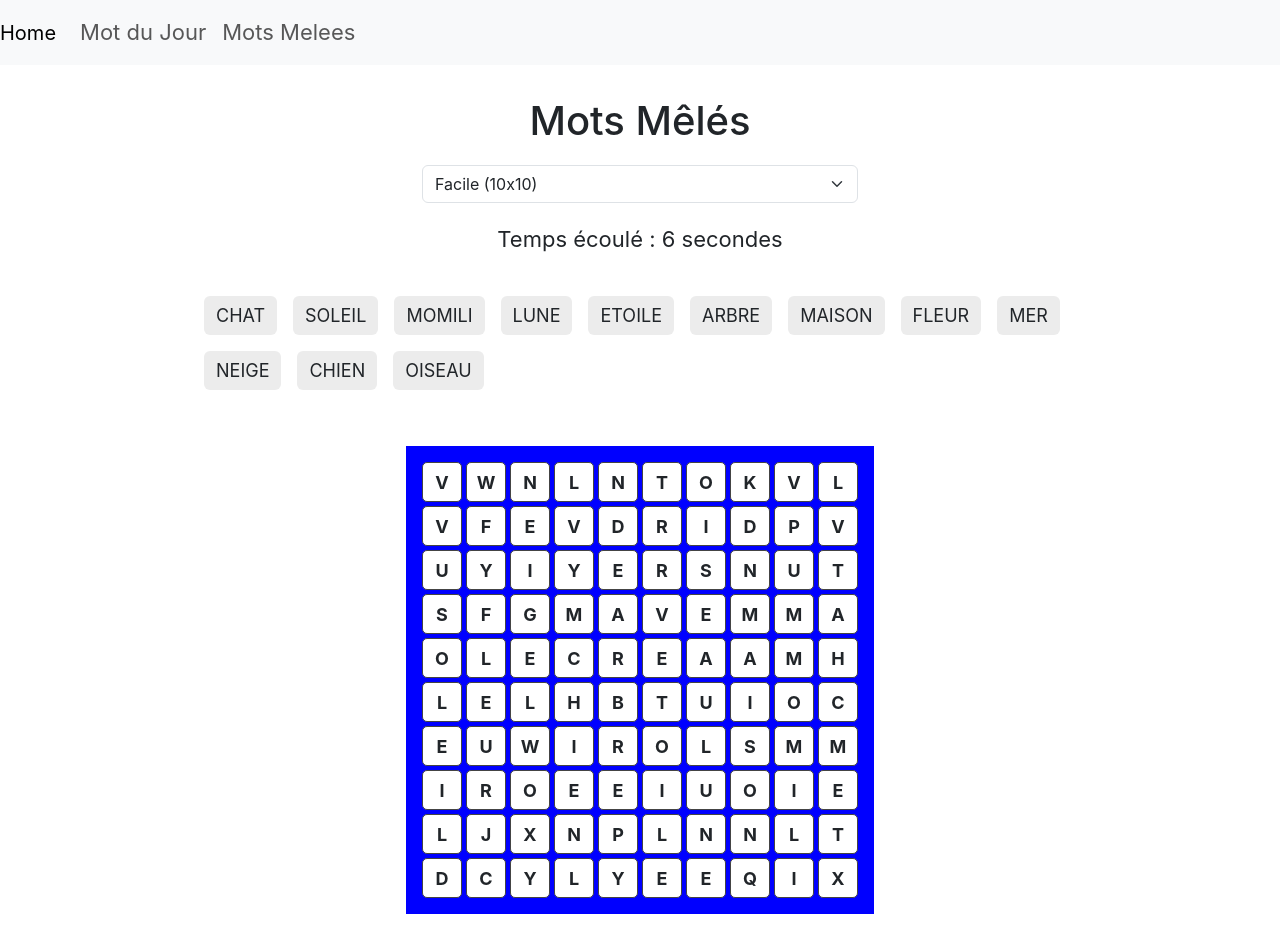
After one commit to hugopicot/projet-web-ESEO, a PHP site: page /jeu-mot-melee.php in a window 1280 px wide. The commit adds this page. Run offline with PHP 8.4, Linux system fonts and the light colour scheme.

Commit message:
changes to mot-melee

```diff
--- /dev/null
+++ b/php/jeu-mot-melee.php
@@ -0,0 +1,293 @@
+<!DOCTYPE html>
+<html lang="fr">
+<head>
+    <meta charset="UTF-8">
+    <title>Jeu de Mots Mêlés</title>
+    <link href="https://cdn.jsdelivr.net/npm/bootstrap@5.3.8/dist/css/bootstrap.min.css" rel="stylesheet" integrity="sha384-sRIl4kxILFvY47J16cr9ZwB07vP4J8+LH7qKQnuqkuIAvNWLzeN8tE5YBujZqJLB" crossorigin="anonymous">
+    <style>
+        body {
+            font-family: 'Inter';font-size: 22px;
+            margin-top: 0rem;
+        }
+
+        .container {
+            padding: 2rem 4rem;
+            border-radius: 10px;
+            /* box-shadow: 0 0 15px rgba(0,0,0,0.15); */
+            max-width:1000px;
+            width: 100%;
+            height:100%;
+        }
+
+        h1 {
+            text-align: center;
+            margin-bottom: 20px;
+        }
+
+        .zone-jeu {
+            display: flex;
+            flex-direction: column;
+            align-items: center;
+            justify-content: space-between;
+            gap: 40px;
+            margin-top: 20px;
+        }
+
+        #mots-a-trouver {
+            list-style: none;
+            display: flex;
+            width: 100%;
+            flex-direction: row;
+            flex-wrap: wrap;
+            gap: 1rem;
+            padding: 0;
+            /* padding: 0;
+            width: 100%;
+            max-width: 100%; */
+        }
+
+        #mots-a-trouver li {
+            padding: 6px 12px;
+            background: #ececec;
+            border-radius: 6px;
+            /* margin-bottom: 8px; */
+            font-size: 18px;
+            /* font-weight: bold; */
+            /* text-align: center; */
+            /* transition: 0.2s; */
+            /* width: 150px; */
+        }
+
+        #mots-a-trouver li.trouve {
+            text-decoration: line-through;
+            background: #b8f3b3;
+        }
+
+        #grille {
+            display: grid;
+            gap: 4px;
+            background-color: blue;
+            padding: 1rem;
+        }
+
+
+        .mots-trouver-div {
+            /* background-color: red; */
+        }
+
+        .mots-trouver-div ul {
+            width: 100%;
+        }
+
+        .case {
+            width: 40px;
+            height: 40px;
+            border: 1px solid #444;
+            display: flex;
+            justify-content: center;
+            align-items: center;
+            cursor: pointer;
+            font-size: 18px;
+            font-weight: bold;
+            background: #fff;
+            border-radius: 5px;
+            transition: 0.2s;
+        }
+
+        .case:hover {
+            background: #d7d7ff;
+        }
+
+        .case.selectionnee {
+            background: #ffe38c;
+        }
+
+        .case.trouvee {
+            background: #afffb0 !important;
+        }
+    </style>
+</head>
+<body>
+    <nav class="navbar navbar-expand-lg navbar-light bg-light">
+        <a class="navbar-brand" href="#">Home</a>
+        <button class="navbar-toggler" type="button" data-toggle="collapse" data-target="#navbarSupportedContent" aria-controls="navbarSupportedContent" aria-expanded="false" aria-label="Toggle navigation">
+            <span class="navbar-toggler-icon"></span>
+        </button>
+
+        <div class="collapse navbar-collapse" id="navbarSupportedContent">
+            <ul class="navbar-nav mr-auto">
+            <li class="nav-item active">
+                <a class="nav-link" href="/projet-web-eseo/php/jeu-mot-mystere.php">Mot du Jour</span></a>
+            </li>
+            <li class="nav-item">
+                <a class="nav-link" href="/projet-web-eseo/php/jeu-mot-melee.php">Mots Melees</a>
+            </li>
+        </div>
+    </nav>
+
+    <div class="container">
+        <h1>Mots Mêlés</h1>
+
+        <div class="mb-3 text-center">
+            <select id="difficulte" class="form-select w-50 mx-auto">
+                <option value="10">Facile (10x10)</option>
+                <option value="15">Moyenne (15x15)</option>
+                <option value="20">Difficile (20x20)</option>
+            </select>
+        </div>
+
+        <div class="zone-jeu">
+            <div>
+                Temps écoulé : <span id="timer">0</span> secondes
+            </div>
+            <div class="mots-trouver-div">
+                <ul id="mots-a-trouver"></ul>
+            </div>
+            <div id="grille"></div>
+        </div>
+    </div>
+
+    <script>
+        const mots = ["CHAT", "SOLEIL", "MOMILI", "LUNE", "ETOILE", "ARBRE", "MAISON", "FLEUR", "MER", "NEIGE","CHIEN","OISEAU"];
+
+        let taille = 10;
+        let grille = [];
+        let placements = [];
+
+        const liste = document.getElementById("mots-a-trouver");
+        mots.forEach(mot => {
+            const li = document.createElement("li");
+            li.textContent = mot;
+            li.id = "mot-" + mot;
+            liste.appendChild(li);
+        });
+
+        let temps = 0;
+        let timerId=null;
+        function demarrerTimer() {
+            timerId = setInterval(() => {
+                temps++;
+                document.getElementById("timer").textContent = temps;
+            }, 1000);
+        }
+        demarrerTimer();
+
+        const grilleDiv = document.getElementById("grille");
+
+        const directions = [
+            {dx: 1, dy: 0},
+            {dx: -1, dy: 0},
+            {dx: 0, dy: 1},
+            {dx: 0, dy: -1},
+            {dx: 1, dy: 1},
+            {dx: -1, dy: -1},
+            {dx: 1, dy: -1},
+            {dx: -1, dy: 1}
+        ];
+
+        function peutPlacer(mot, x, y, dir) {
+            for (let i = 0; i < mot.length; i++) {
+                const nx = x + i * dir.dx;
+                const ny = y + i * dir.dy;
+                if (nx < 0 || nx >= taille || ny < 0 || ny >= taille) return false;
+                if (grille[ny * taille + nx] !== "" && grille[ny * taille + nx] !== mot[i]) return false;
+            }
+            return true;
+        }
+
+        function placerMot(mot, x, y, dir) {
+            const positions = [];
+            for (let i = 0; i < mot.length; i++) {
+                const nx = x + i * dir.dx;
+                const ny = y + i * dir.dy;
+                grille[ny * taille + nx] = mot[i];
+                positions.push(ny * taille + nx);
+            }
+            placements.push({mot, positions});
+        }
+
+        function placerTousLesMots() {
+            const motsMelanges = [...mots].sort(() => Math.random() - 0.5);
+
+            for (const mot of motsMelanges) {
+                let place = false;
+                let tentatives = 0;
+                while (!place && tentatives < 1000) {
+                    const dir = directions[Math.floor(Math.random() * directions.length)];
+                    const maxX = taille - (dir.dx !== 0 ? (mot.length - 1) * Math.abs(dir.dx) : 0);
+                    const maxY = taille - (dir.dy !== 0 ? (mot.length - 1) * Math.abs(dir.dy) : 0);
+                    const x = Math.floor(Math.random() * maxX);
+                    const y = Math.floor(Math.random() * maxY);
+                    if (peutPlacer(mot, x, y, dir)) {
+                        placerMot(mot, x, y, dir);
+                        place = true;
+                    }
+                    tentatives++;
+                }
+                if (!place) {
+                    console.warn("Impossible de placer le mot : " + mot);
+                }
+            }
+        }
+
+        function genererGrille(nouvelleTaille) {
+            taille = nouvelleTaille;
+            grille = Array(taille * taille).fill("");
+            placements = [];
+            grilleDiv.innerHTML = "";
+            grilleDiv.style.gridTemplateColumns = `repeat(${taille}, 40px)`;
+
+            placerTousLesMots();
+
+            for (let i = 0; i < grille.length; i++) {
+                if (grille[i] === "") {
+                    grille[i] = String.fromCharCode(65 + Math.floor(Math.random() * 26));
+                }
+            }
+
+            grille.forEach((lettre, index) => {
+                const div = document.createElement("div");
+                div.classList.add("case");
+                div.textContent = lettre;
+                div.dataset.index = index;
+
+                div.addEventListener("click", () => {
+                    div.classList.toggle("selectionnee");
+                    verifierSelection();
+                });
+
+                grilleDiv.appendChild(div);
+            });
+        }
+
+        function verifierSelection() {
+            const casesSelectionnees = [...document.querySelectorAll(".case.selectionnee")];
+            if (casesSelectionnees.length === 0) return;
+
+            const indices = casesSelectionnees.map(c => parseInt(c.dataset.index)).sort((a,b) => a - b);
+            const selection = casesSelectionnees.map(c => c.textContent).join("");
+
+            for (const {mot, positions} of placements) {
+                const posTriees = [...positions].sort((a,b) => a - b);
+                if (posTriees.length === indices.length && posTriees.every((v, i) => v === indices[i])) {
+                    if (selection === mot || selection === mot.split('').reverse().join('')) {
+                        casesSelectionnees.forEach(c => {
+                            c.classList.remove("selectionnee");
+                            c.classList.add("trouvee");
+                        });
+                        document.getElementById("mot-" + mot).classList.add("trouve");
+                        alert("Bravo ! Tu as trouvé le mot : " + mot);
+                        return;
+                    }
+                }
+            }
+        }
+
+        document.getElementById("difficulte").addEventListener("change", (e) => {
+            genererGrille(parseInt(e.target.value));
+        });
+
+        genererGrille(10);
+    </script>
+</body>
+</html>
```
Also changed, not shown: bdd_nova.sql (+10 -0 lines), php/jeu-mot-mystere.php (+116 -33 lines), php/save-game.php (added, +41 -0 lines).
